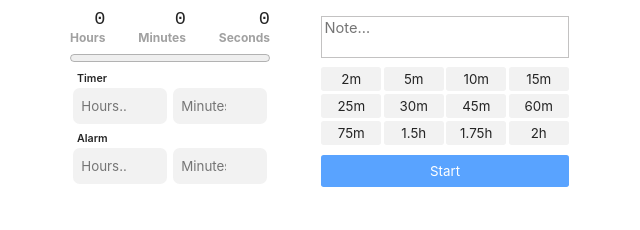
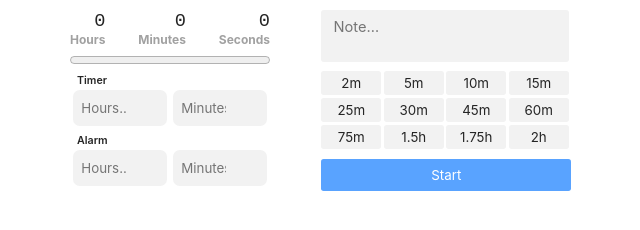
Before and after one commit to joonakeskitalo/timer, a website: page src/index.html in a window 1280 px wide. Shown: the full height of the page, 320-960 px from the left. Drawn offline with Linux system fonts and the light colour scheme.

Commit message:
feat: update styles

```diff
--- a/src/index.html
+++ b/src/index.html
@@ -12,7 +12,6 @@
         --color-text-dim: #a1a1a1;
         --color-text-dim2: rgb(195, 194, 194);
         --color-background: white;
-        --color-button: #e9e9e9;
         --font-family: Lexend, Inter, Roboto, -apple-system, BlinkMacSystemFont,
           "Segoe UI", Oxygen, Ubuntu, Cantarell, "Open Sans", "Helvetica Neue",
           sans-serif;
@@ -26,13 +25,12 @@
         background-color: var(--color-background);
         color: var(--color-text);
         overflow: hidden;
+        margin: 2px 8px 8px 8px;
       }
 
       input,
       textarea {
-        background-color: var(--color-background);
         color: var(--color-text);
-        border: var(--color-text-dim);
       }
 
       input:not([type="range"]) {
@@ -78,7 +76,10 @@
         resize: none;
         font-family: var(--font-family);
         font-size: 12pt;
-        border: 1px solid var(--color-text-dim2);
+        border: none;
+        padding: 8px 12px;
+        background-color: #f2f2f2;
+        border-radius: 0.2em;
       }
 
       .container {
@@ -103,6 +104,7 @@
         width: 100%;
         height: 100%;
         max-width: 175px;
+        margin-top: 8px;
 
         & > div {
           display: flex;
@@ -141,7 +143,6 @@
 
       .timer-buttons {
         width: 100%;
-        max-height: 155px;
         display: flex;
         flex-direction: row;
         flex-wrap: wrap;
@@ -334,7 +335,6 @@
           <button onclick="timer.startWithMinutes(120)">2h</button>
         </div>
 
-        <div style="display: flex; justify-content: flex-end">
         <button
           id="timer-toggle-button"
           onclick="timer.toggle()"
@@ -347,7 +347,6 @@
         >
           Start
         </button>
-        </div>
       </div>
     </div>
   </body>
```
Lines whose indentation alone changed are shown as unchanged.
